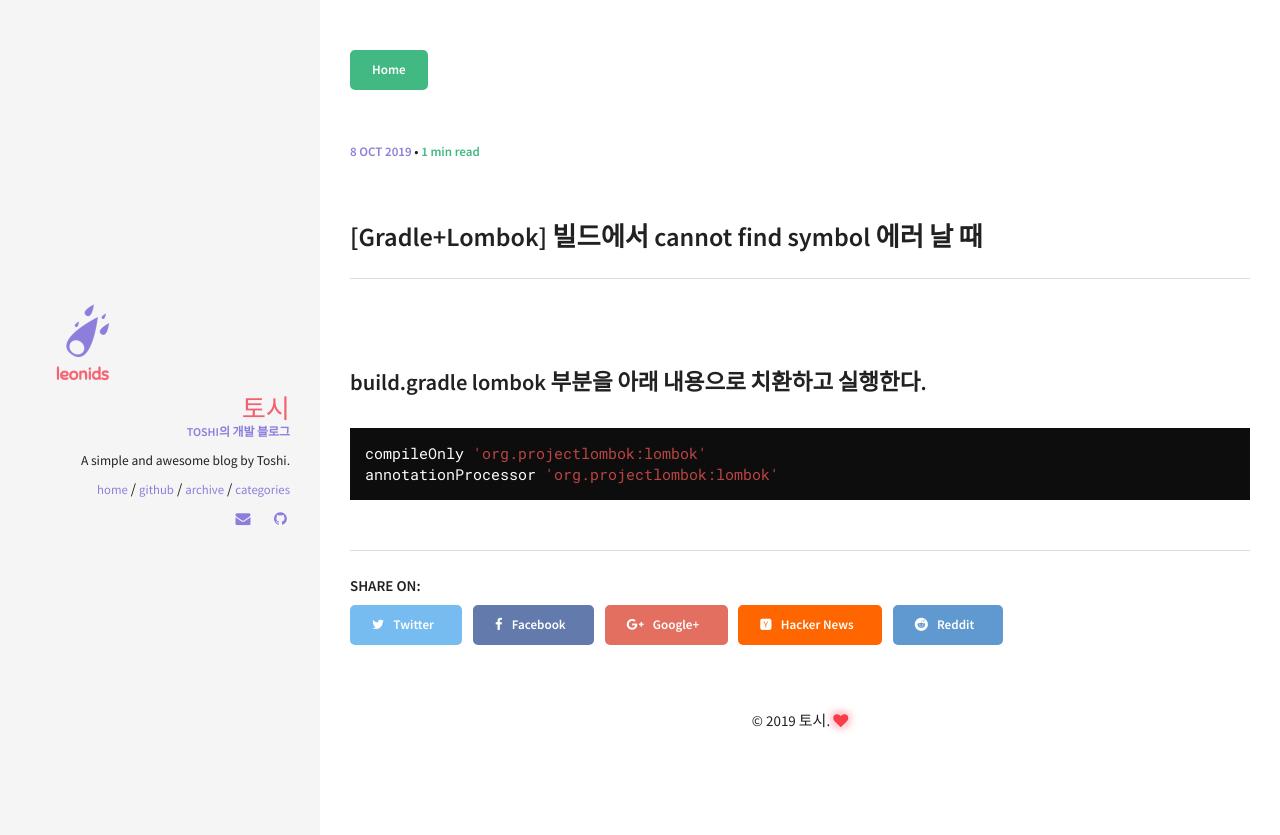
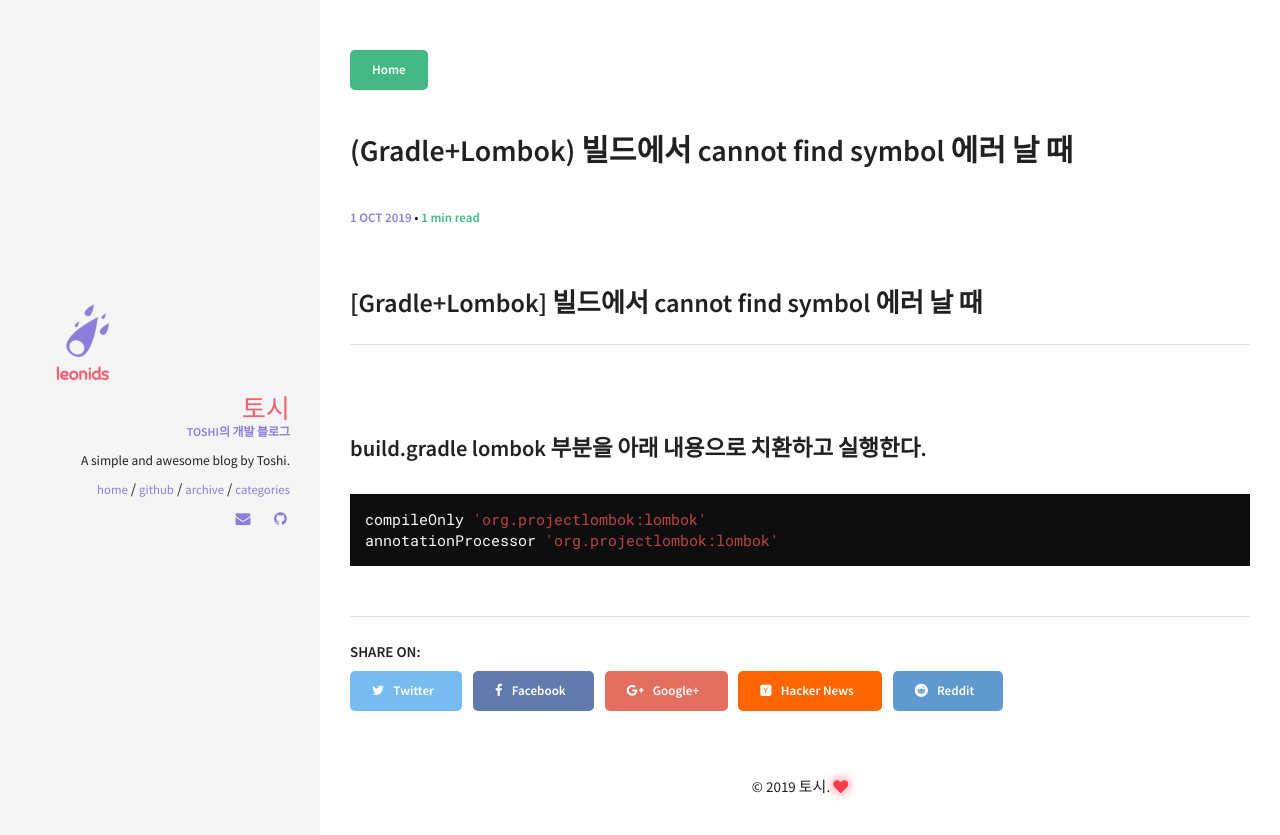
Before and after one commit to toshi15shkim/toshi15shkim.github.io, a Jekyll site: the page built from _posts/2019/2019-10-01-dvp-gradle-lombok.md, in a window 1280 px wide. Shown: the top 835 px of the page. Built offline with Jekyll 4.4.1, drawn with Linux system fonts in a browser that asks for light colours; our own code applies the rules of GitHub Pages for plain Markdown files.

Commit message:
오류 수정

```diff
--- a/_posts/2019/2019-10-01-dvp-gradle-lombok.md
+++ b/_posts/2019/2019-10-01-dvp-gradle-lombok.md
@@ -1,6 +1,6 @@
 ---
 layout: post
-title: [Gradle+Lombok] 빌드에서 cannot find symbol 에러 날 때
+title: (Gradle+Lombok) 빌드에서 cannot find symbol 에러 날 때
 excerpt: "gradle/lombok 빌드시 cannot find symbol 에러 발생"
 categories: [Development]
 comments: true
```
